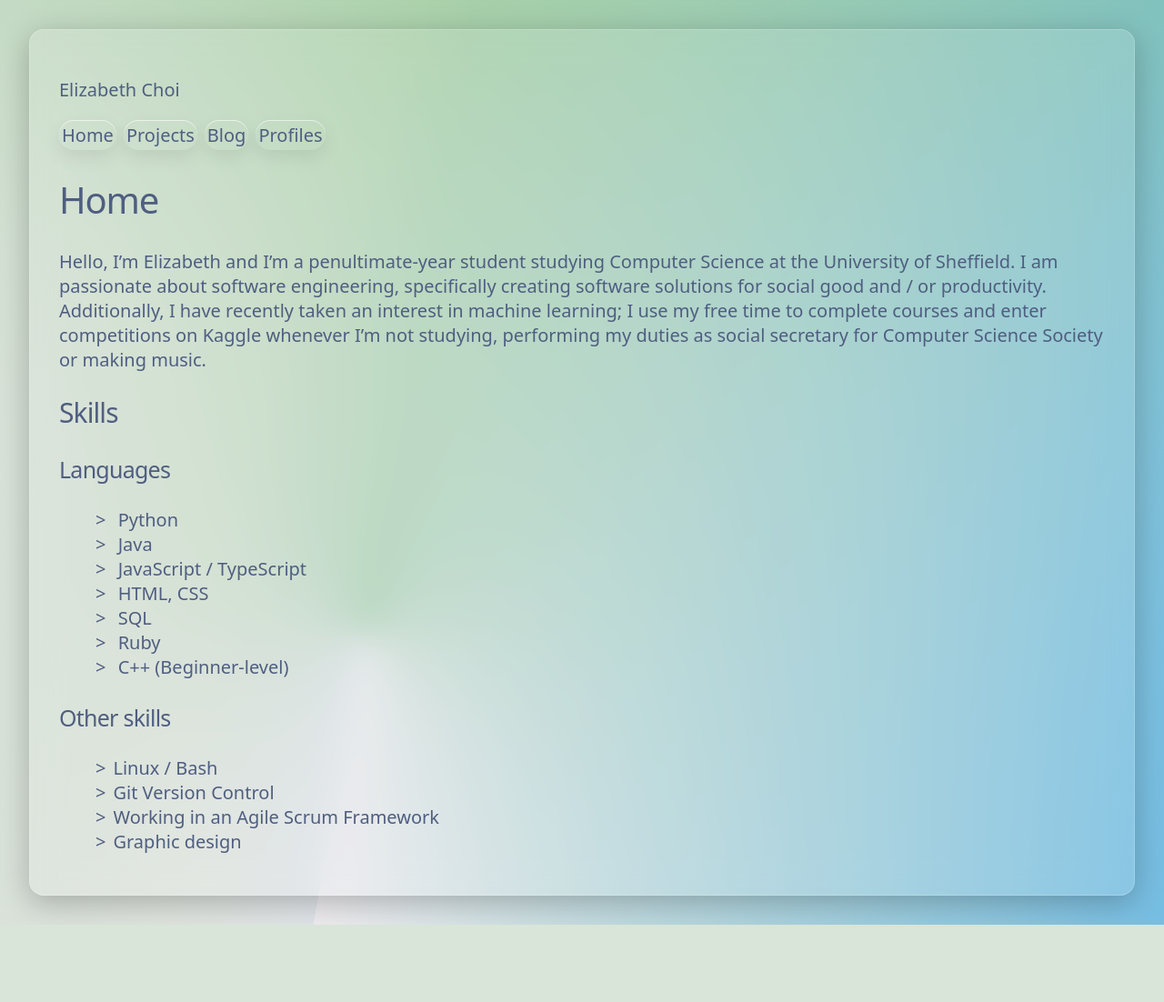
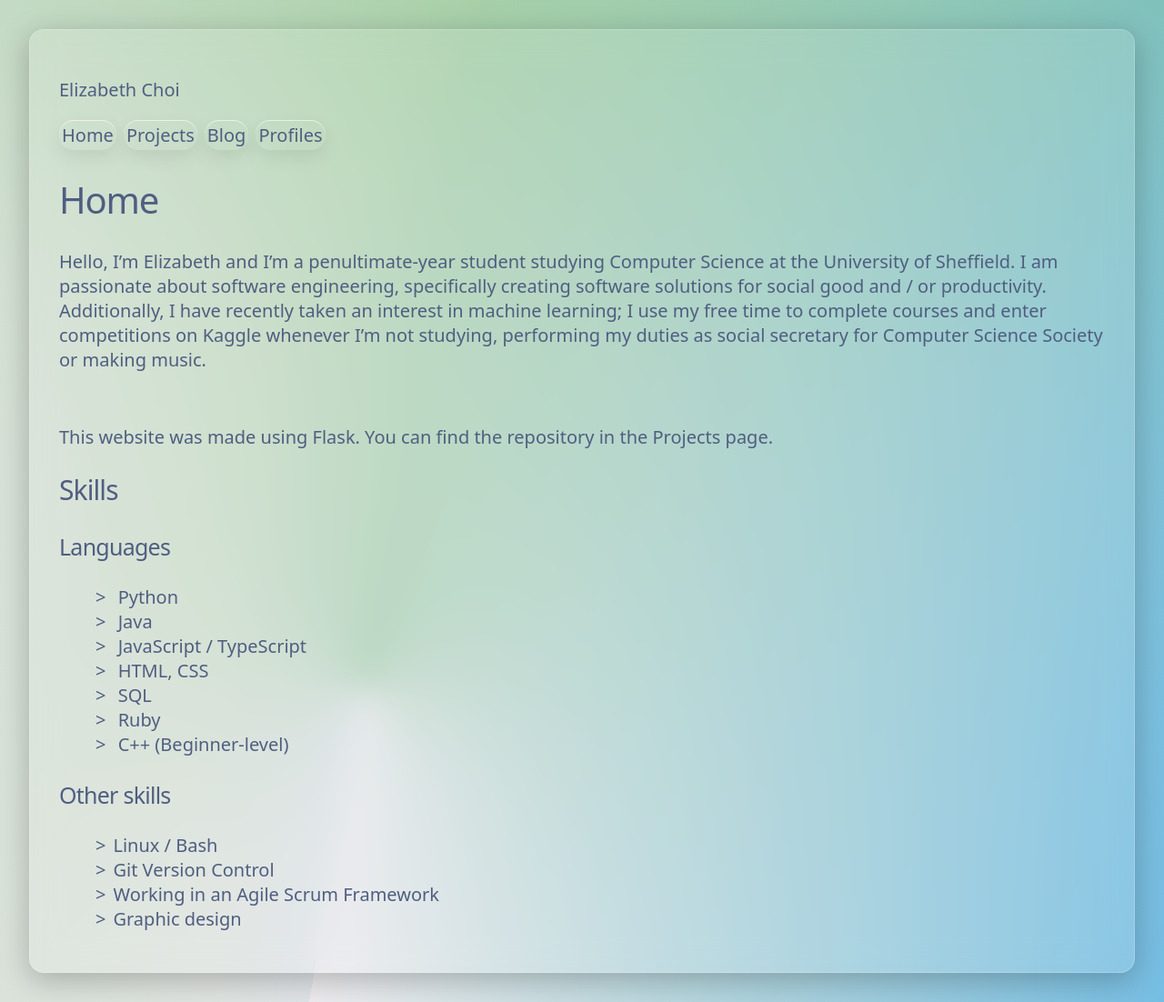
Before and after one commit to el124-choi/PortfolioV2, a Flask app: page / in a window 1280 px wide. Shown: the whole page at 91% size. Before the commit the page ends 1017 px from the top, so only its background shows below. Run offline with Flask 3, Linux system fonts and the light colour scheme.

Commit message:
little addition

```diff
--- a/portfolio/templates/index.html
+++ b/portfolio/templates/index.html
@@ -12,6 +12,8 @@
         I am passionate about software engineering, specifically creating software solutions for social good and / or productivity.
         Additionally, I have recently taken an interest in machine learning; I use my free time to complete courses and enter competitions on Kaggle whenever I’m not studying, performing my duties as social secretary for Computer Science Society or making music.
     </p>
+    <br>
+    <p>This website was made using Flask. You can find the repository in the Projects page.</p>
 
     <h2>Skills</h2>
     <h3>Languages</h3>
```
